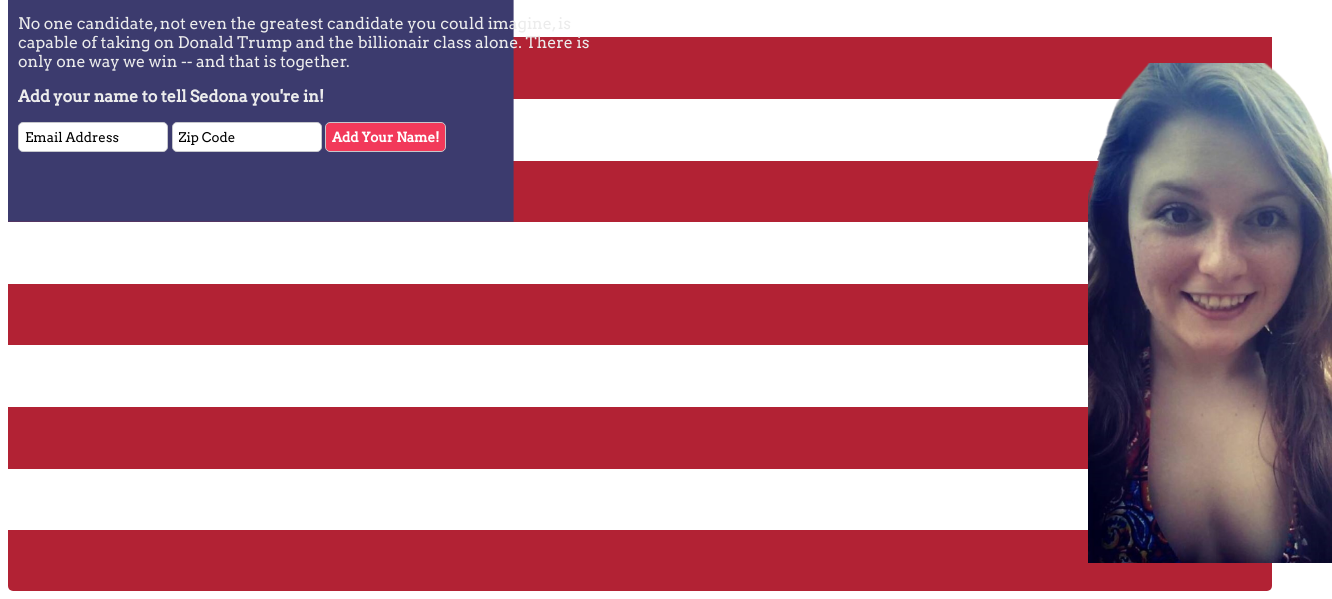
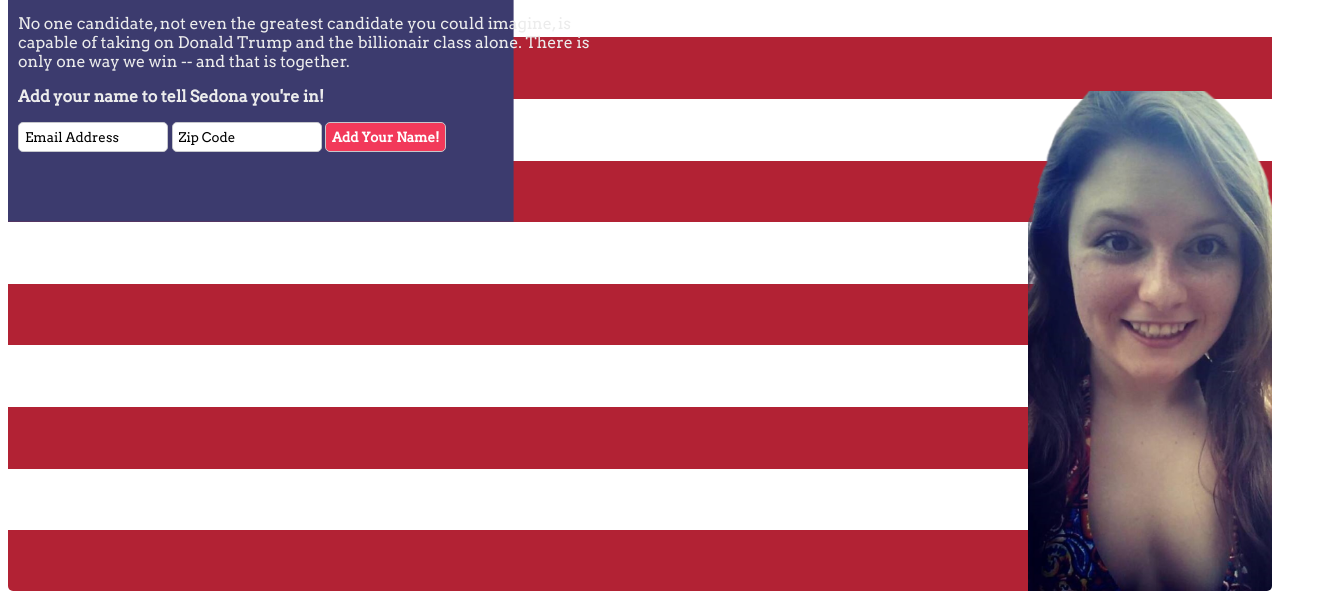
Before and after one commit to theonac/sed2020, a plain HTML site: page index.html in a window 1280 px wide. Shown: the part 217-816 px from the top of the page, 1332 px wide, since content can reach past the window. Drawn offline with Linux system fonts and the light colour scheme.

Commit message:
better pos on sed pic

```diff
--- a/index.html
+++ b/index.html
@@ -35,7 +35,7 @@
                 <input type="submit" value="Add Your Name!" name="submit">
             </form>
         </article>
-    <img src="./images/sed2.jpg" class="sed">
+    <!-- <img src="./images/sed2.jpg" class="sed"> -->
     </main>
 </body>
 
--- a/src/style.css
+++ b/src/style.css
@@ -16,10 +16,11 @@ body {
     /* background-image: url("../images/sed2.jpg"), linear-gradient(to right, #ea5455 35%, #ffaa71); */
     background-image:
         linear-gradient(0deg, #3C3B6E, #3C3B6E),
+        url("../images/sed2.jpg"),
         repeating-linear-gradient(180deg, #B22234, #B22234 7.7%, white 7.7%, white 15.4%);
-    background-size: 40% 53.85%, 100% 100%;
-    background-repeat: no-repeat;
-    background-position: top left;
+    background-position: top left, right bottom, center center;
+    background-repeat: no-repeat, no-repeat, no-repeat;
+    background-size: 40% 53.85%, auto 500px, 100% 100%;
     border-radius: 5px;
     font-family: 'Arvo', serif;
     height: 100vh;
@@ -150,7 +151,7 @@ input[type=submit] {
 @media only screen and (max-width: 900px) {
     .main {
         overflow-x: hidden;
-        background-size: 50% 53.85%, 100% 100%;
+        background-size: 50% 53.85%, auto 250px, 100% 100%;
     }
     .nav {
         width: 20%;
```
